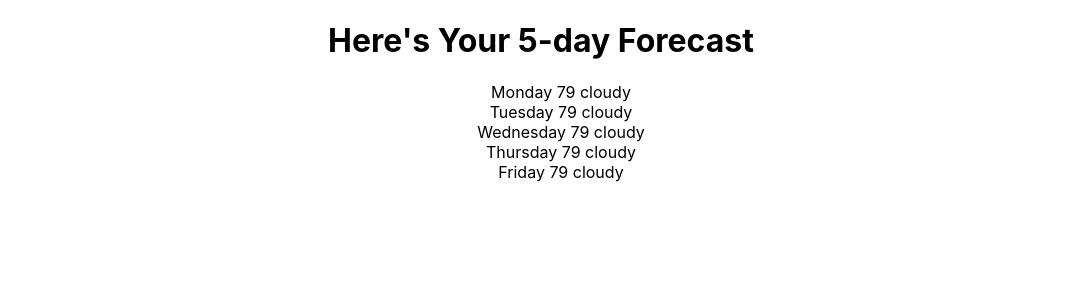
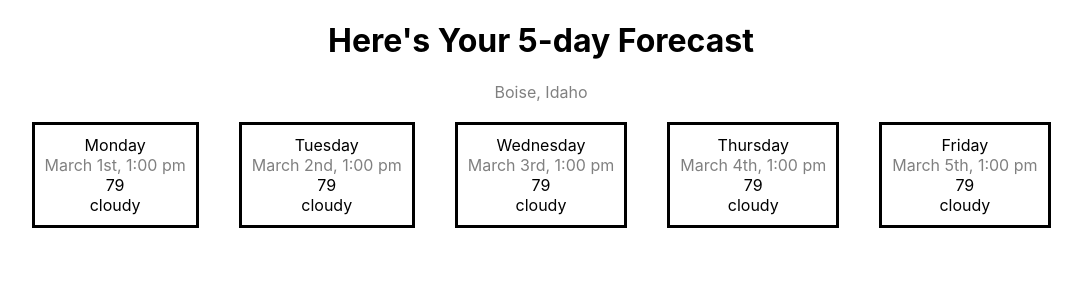
Before and after one commit to yrajput/weather-app, a React (Create React App) app: page / in a window 1280 px wide. Shown: the top 300 px of the page, without its empty margins (99-1181 px from the left). Built offline with nearby package versions, Linux system fonts and the light colour scheme.

Commit message:
style sheets

```diff
--- /dev/null
+++ b/src/Weathercard.css
@@ -0,0 +1,23 @@
+
+.WeatherList {
+    display: flex;
+    flex-direction: row;
+    justify-content: center;
+}
+
+.Location {
+    justify-content: center;
+    color: gray;
+}
+
+.IndividualCard {
+    border:solid;
+    width: auto;
+    height: auto;
+    margin: 20px;
+    padding: 10px;
+}
+
+.DayDate {
+    color: gray;
+}
--- a/src/Weathercard.js
+++ b/src/Weathercard.js
@@ -1,24 +1,32 @@
 import React, {Component} from 'react'
+import './Weathercard.css';
 
 
 class Weathercard extends Component {
     state = {
         days: [
-          {name: 'Monday', temp: '79', forecast: 'cloudy'},
-          {name: 'Tuesday', temp: '79', forecast: 'cloudy'},
-          {name: 'Wednesday', temp: '79', forecast: 'cloudy'},
-          {name: 'Thursday', temp: '79', forecast: 'cloudy'},
-          {name: 'Friday', temp: '79', forecast: 'cloudy'},
+          {name: 'Monday', date: 'March 1st, 1:00 pm', temp: '79', forecast: 'cloudy'},
+          {name: 'Tuesday', date: 'March 2nd, 1:00 pm',temp: '79', forecast: 'cloudy'},
+          {name: 'Wednesday', date: 'March 3rd, 1:00 pm',temp: '79', forecast: 'cloudy'},
+          {name: 'Thursday', date: 'March 4th, 1:00 pm',temp: '79', forecast: 'cloudy'},
+          {name: 'Friday', date: 'March 5th, 1:00 pm',temp: '79', forecast: 'cloudy'},
         ],
+        location: 'Boise, Idaho',
       }
   render() {
 
     return (
       <div>
-        <ul className="WeatherList">
+        <div className="Location">{this.state.location}</div>
+        <div className="WeatherList">
           {this.state.days.map((day) =>
-            <div key={day.name}>{day.name} {day.temp} {day.forecast}</div>)}
-        </ul>
+            <div className="IndividualCard">
+              <div className="DayName"> {day.name} </div>
+              <div className="DayDate"> {day.date} </div>
+              <div className="DayTemp"> {day.temp} </div>
+              <div className="DayForecast"> {day.forecast} </div>
+              </div>)}
+        </div>
       </div>
     )
   }
```
